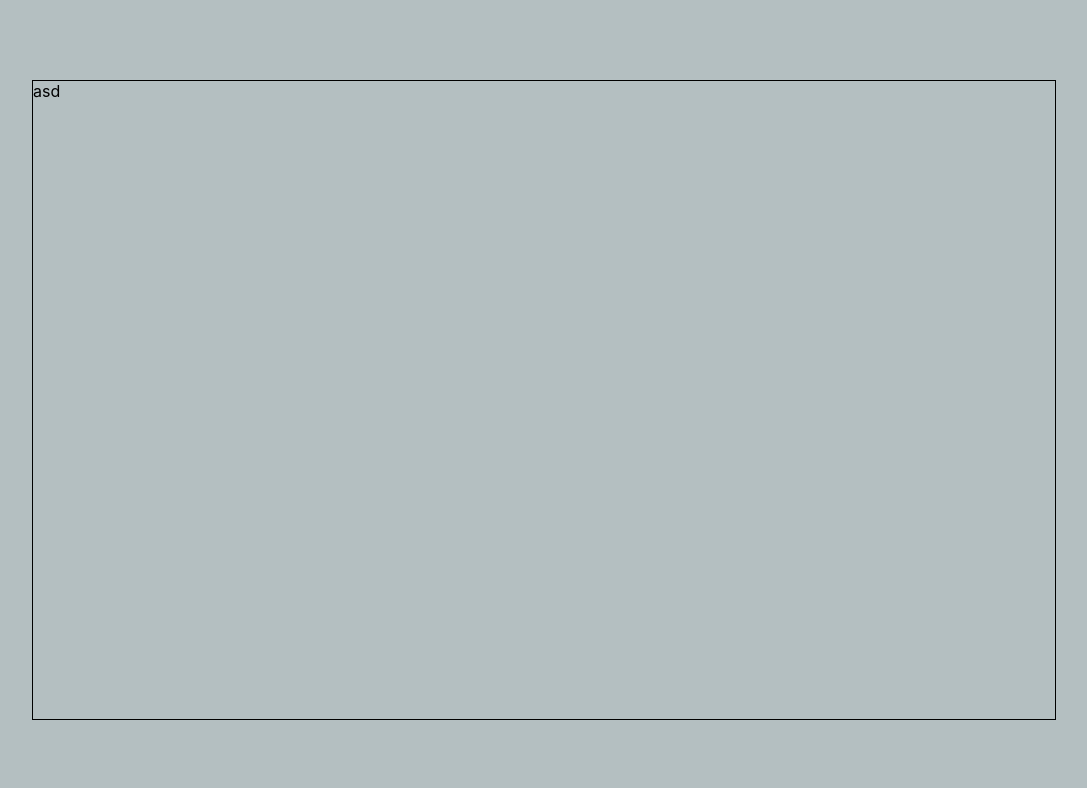
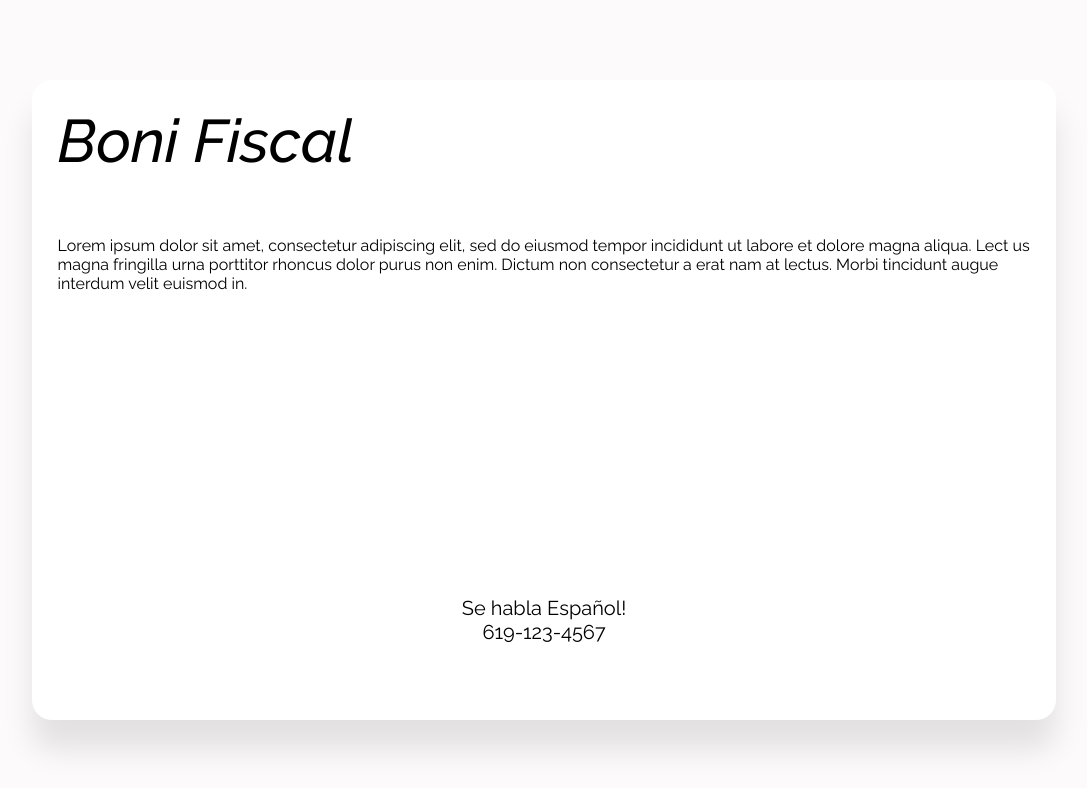
Before and after one commit to IsidroPaniagua07/bfc, a Next.js app: page / in a window 1280 px wide. Shown: the top 788 px of the page, without its empty margins (96-1183 px from the left). Built offline with nearby package versions, Linux system fonts and the light colour scheme.

Commit message:
initial homepage layout

```diff
--- a/package.json
+++ b/package.json
@@ -9,6 +9,7 @@
     "lint": "next lint"
   },
   "dependencies": {
+    "@next/font": "^13.0.3",
     "eslint": "8.27.0",
     "eslint-config-next": "13.0.2",
     "next": "13.0.2",
--- /dev/null
+++ b/pages/_document.js
@@ -0,0 +1,20 @@
+import { Html, Head, Main, NextScript } from "next/document";
+
+export default function Document() {
+  return (
+    <Html>
+      <Head>
+        <link rel="preconnect" href="https://fonts.googleapis.com" />
+        <link rel="preconnect" href="https://fonts.gstatic.com" crossorigin />
+        <link
+          href="https://fonts.googleapis.com/css2?family=Raleway:ital,wght@0,400;1,500&display=swap"
+          rel="stylesheet"
+        />
+      </Head>
+      <body>
+        <Main />
+        <NextScript />
+      </body>
+    </Html>
+  );
+}
--- a/pages/index.js
+++ b/pages/index.js
@@ -1,7 +1,22 @@
 export default function Home() {
   return (
-    <div className="home-wrapper">
-      <div className="home-container">asd</div>
-    </div>
+    <>
+
+      <div className="home-wrapper">
+        <div className="home-container">
+          <div className="information-container">
+
+          <h3 className="home-header">Boni Fiscal</h3>
+          <p className="home-description">Lorem ipsum dolor sit amet, consectetur adipiscing elit, sed do eiusmod tempor incididunt ut labore et dolore magna aliqua. Lect
+          us magna fringilla urna porttitor rhoncus dolor purus non enim. Dictum non consectetur a erat nam at lectus. Morbi tincidunt augue interdum velit euismod in.</p>
+          </div>
+          <div className="footer-container">
+
+          <p>Se habla Español!</p>
+          <p>619-123-4567</p>
+          </div>
+        </div>
+      </div>
+    </>
   );
 }
--- a/styles/globals.css
+++ b/styles/globals.css
@@ -1,11 +1,16 @@
 html,
 body {
-  background: #b4bfc1;
+  /* background: #96ece7; */
+  background: rgb(252, 250, 250);
   color: black;
   padding: 0;
   margin: 0;
-  font-family: -apple-system, BlinkMacSystemFont, Segoe UI, Roboto, Oxygen,
+  font-family: 'Raleway',-apple-system, BlinkMacSystemFont, Segoe UI, Roboto, Oxygen,
     Ubuntu, Cantarell, Fira Sans, Droid Sans, Helvetica Neue, sans-serif;
+}
+* {
+  margin:0;
+  padding: 0;
 
 }
 
@@ -28,9 +33,58 @@ a {
 
 .home-container {
   display: flex;
+  flex-direction: column;
+  background: white;
+  position: relative;
   width: 80%;
   height: 80vh;
-  border: black 1px solid
+  border: white 0px solid;
+  box-shadow: 0 30px 30px rgba(0, 0, 0, 0.1);
+  animation: fadeIn ease 3s;
+  border-radius: 20px;
+  padding: 2%;
+
+}
+.information-container {
+  height: 100%;
+  display: flex;
+  flex-direction: column;
+
+}
+.home-header {
+  font-size: 60px;
+  font-family: 'Raleway';
+  font-style: italic;
+  font-weight: lighter;
+
+  animation: fadeIn 1s;
+  margin-bottom: 60px;
+}
+.footer-container {
+  display: flex;
+  flex-direction: column;
+  justify-content: center;
+  align-items: center;
+  font-size: 20px;
+  clear: both;
+  position: relative;
+  height: 200px;
+  margin-bottom: 0;
+}
+
+/* .home-description {
+  margin-left: 5%;
+  margin-bottom: 10px;
+} */
+
+@keyframes fadeIn {
+  0% {
+    opacity: 0;
+  }
+
+  100% {
+    opacity: 1;
+  }
 }
 
 /* @media (prefers-color-scheme: dark) {
```
Also changed, not shown: 1 other file (tests, documents, lock files or other folders).
